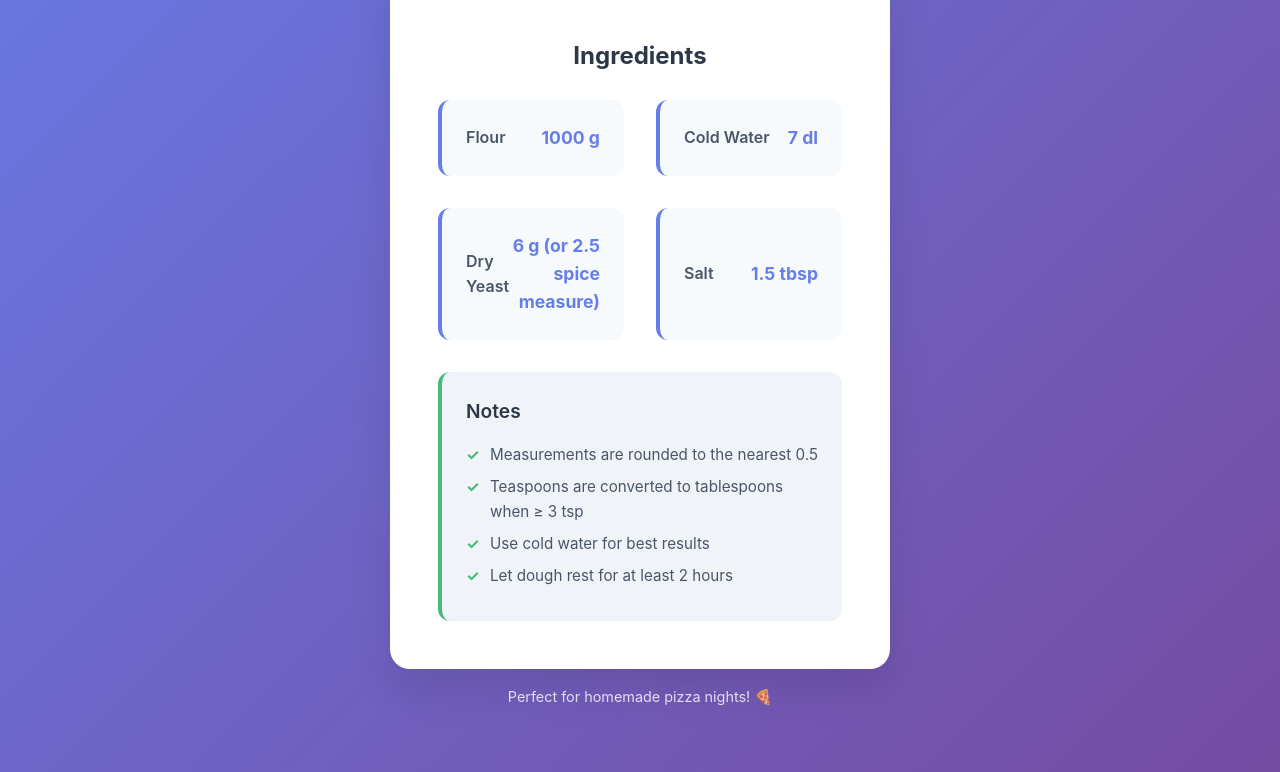
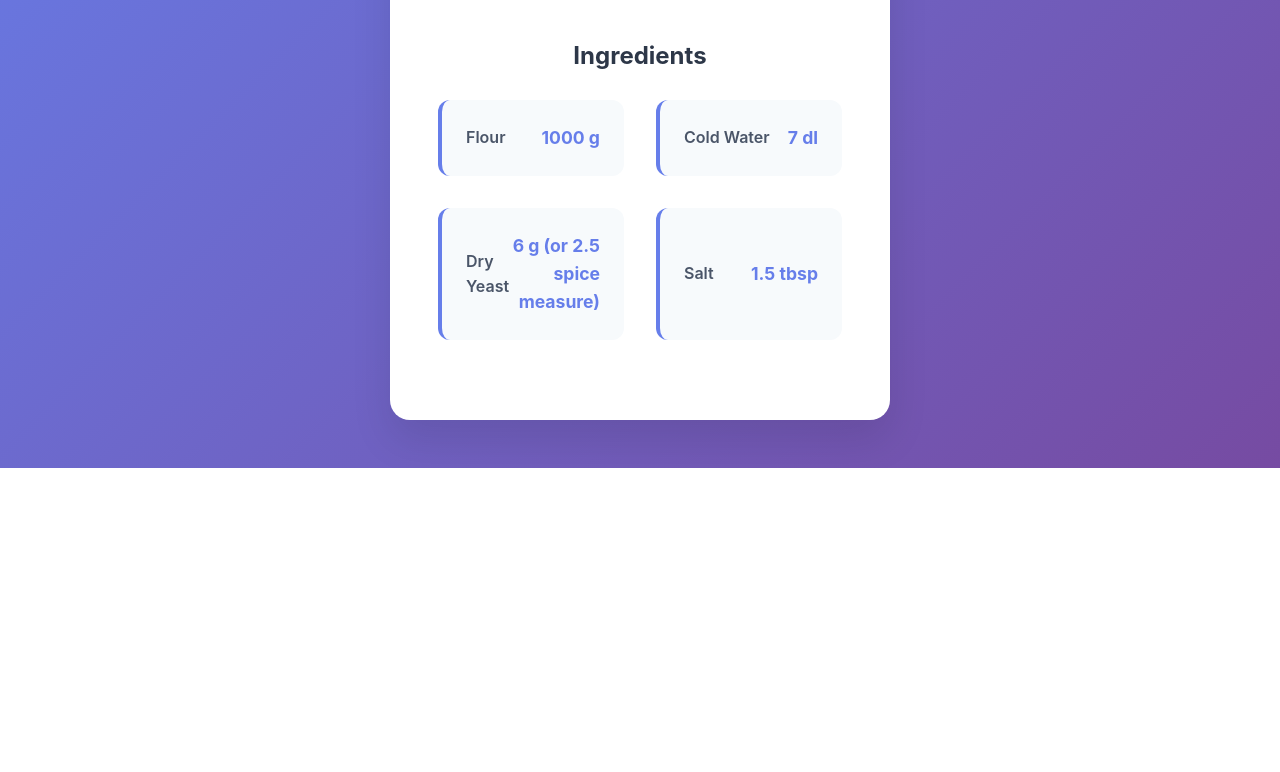
Before and after one commit to philipclaesson/pizza, a website built with webpack: page index.html in a window 1280 px wide. Shown: the part 355-1127 px from the top of the page. After the commit the page ends 823 px from the top, so only its background shows below. Built offline with nearby package versions, Linux system fonts and the light colour scheme.

Commit message:
remove notes

```diff
--- a/index.html
+++ b/index.html
@@ -59,22 +59,8 @@
               </div>
             </div>
           </div>
-
-          <div class="recipe-notes">
-            <h3>Notes</h3>
-            <ul>
-              <li>Measurements are rounded to the nearest 0.5</li>
-              <li>Teaspoons are converted to tablespoons when ≥ 3 tsp</li>
-              <li>Use cold water for best results</li>
-              <li>Let dough rest for at least 2 hours</li>
-            </ul>
-          </div>
         </div>
       </main>
-
-      <footer class="footer">
-        <p>Perfect for homemade pizza nights! 🍕</p>
-      </footer>
     </div>
   </body>
 </html>
```
